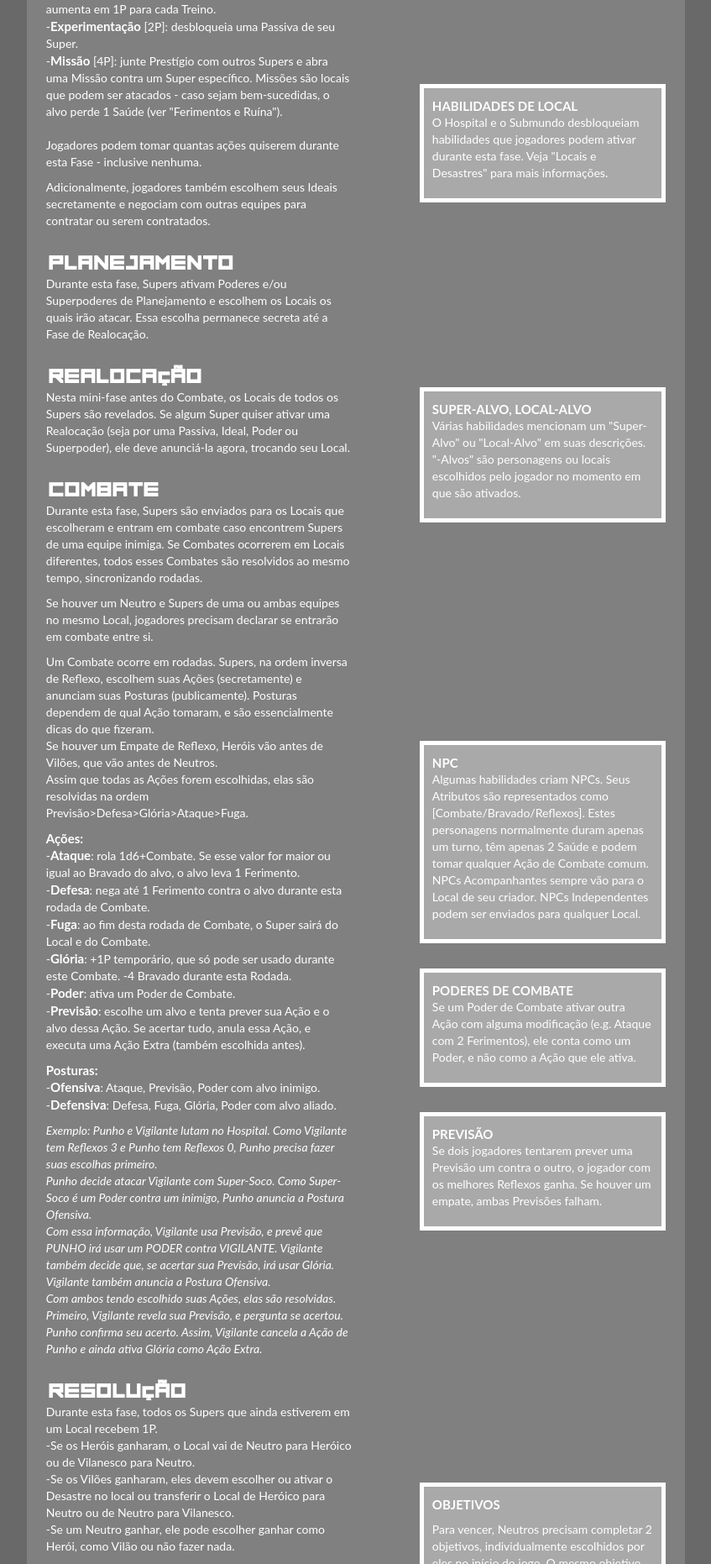
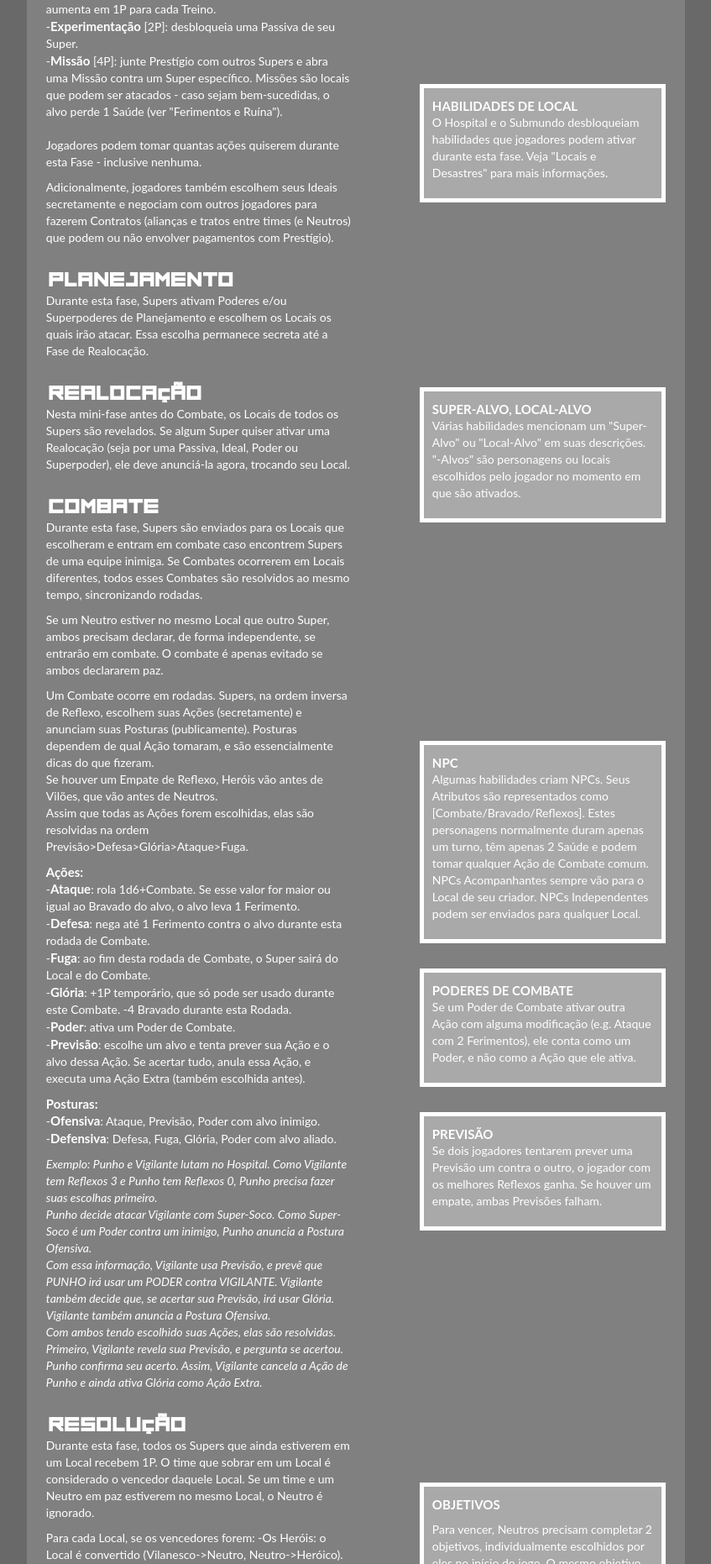
Before and after one commit to MisterProjectLC/AutropolisSite, a Django app: page /autropolis/ in a window 1280 px wide; the page is wider, and only the part inside the window is pictured. Shown: the part 2022-3884 px from the top of that part at 84% size, without its empty margins (232-1079 px from the left). Run offline with Django 3.2, Linux system fonts and the light colour scheme.

Commit message:
balance changes, lucifer e mistica

```diff
--- a/autropolis_map/templates/heroes.html
+++ b/autropolis_map/templates/heroes.html
@@ -189,7 +189,7 @@
         <strong>Ideais:</strong><br>
         -Aura (Troca Desastre para Nada no início da Fase de Planejamento. Dura apenas este turno)<br>
         <i>"Olha aqui, a energia que emana de todos nós - não consegue sentir?"<br></i>
-        -Fantasma (Converte local Vilanesco para Neutro no início da Fase de Planejamento)<br>
+        -Fantasma (-2 Combate neste turno. Converte local Vilanesco para Neutro no início da Fase de Planejamento)<br>
         <i>Depois que Mística sacrificou seu Olho, Thri Fut desapareceu como um fantasma. Ela negou tê-lo derrotado.<br></i>
         -Dominância (+1 Combate em Local Heróico)<br>
         <i>Com a maioria dos heróis morta ou derrotada, Mística teve que aprender a lutar sozinha.<br></i>
--- a/autropolis_map/templates/index.html
+++ b/autropolis_map/templates/index.html
@@ -97,7 +97,8 @@
             Jogadores podem tomar quantas ações quiserem durante esta Fase - inclusive nenhuma.
         </p>
         <p>
-            Adicionalmente, jogadores também escolhem seus Ideais secretamente e negociam com outras equipes para contratar ou serem contratados.
+            Adicionalmente, jogadores também escolhem seus Ideais secretamente e negociam com outros jogadores para fazerem Contratos (alianças e tratos entre
+            times (e Neutros) que podem ou não envolver pagamentos com Prestígio).
         </p>
 
 
@@ -115,11 +116,12 @@
             Durante esta fase, Supers são enviados para os Locais que escolheram e entram em combate caso encontrem Supers de uma equipe inimiga. Se Combates ocorrerem em Locais diferentes, todos esses
             Combates são resolvidos ao mesmo tempo, sincronizando rodadas.
         </p>
-        <p>Se houver um Neutro e Supers de uma ou ambas equipes no mesmo Local, jogadores precisam declarar se entrarão em combate entre si.</p>
+        <p>Se um Neutro estiver no mesmo Local que outro Super, ambos precisam declarar, de forma independente, se entrarão em combate. O combate é apenas
+        evitado se ambos declararem paz.</p>
 
         <p>
-            Um Combate ocorre em rodadas. Supers, na ordem inversa de Reflexo, escolhem suas Ações (secretamente) e anunciam suas Posturas (publicamente). Posturas dependem de qual Ação
-            tomaram, e são essencialmente dicas do que fizeram.<br>
+            Um Combate ocorre em rodadas. Supers, na ordem inversa de Reflexo, escolhem suas Ações (secretamente) e anunciam suas Posturas (publicamente).
+            Posturas dependem de qual Ação tomaram, e são essencialmente dicas do que fizeram.<br>
             Se houver um Empate de Reflexo, Heróis vão antes de Vilões, que vão antes de Neutros.<br>
             Assim que todas as Ações forem escolhidas, elas são resolvidas na ordem Previsão>Defesa>Glória>Ataque>Fuga.<br>
         </p>
@@ -149,16 +151,20 @@
 
         <h3>RESOLUÇÃO</h3>
         <p>
-            Durante esta fase, todos os Supers que ainda estiverem em um Local recebem 1P.<br>
-            -Se os Heróis ganharam, o Local vai de Neutro para Heróico ou de Vilanesco para Neutro.<br>
-            -Se os Vilões ganharam, eles devem escolher ou ativar o Desastre no local ou transferir o Local
-            de Heróico para Neutro ou de Neutro para Vilanesco.<br>
-            -Se um Neutro ganhar, ele pode escolher ganhar como Herói, como Vilão ou não fazer nada.
+            Durante esta fase, todos os Supers que ainda estiverem em um Local recebem 1P. O time que sobrar em um Local
+            é considerado o vencedor daquele Local. Se um time e um Neutro em paz estiverem no mesmo Local, o Neutro é ignorado.<br>
+        </p>
+        <p>
+            Para cada Local, se os vencedores forem:
+            -Os Heróis: o Local é convertido (Vilanesco->Neutro, Neutro->Heróico).<br>
+            -Os Vilões: eles devem escolher entre ativar o Desastre do Local ou converter seu território
+            (Heróico->Neutro, Neutro->Vilanesco).<br>
+            -Um ou mais Neutros: seja um Neutro sozinho ou dois em conjunto, eles devem escolher entre
+            vencer como Herói, como Vilão, ou não fazer nada.
         </p>
 
         <p>
-            Equipes podem anunciar que completaram seus objetivos e venceram o jogo. As Equipes de Heróis e Vilões também podem ganhar caso todo
-            Super do time oposto estiver Arruinado.<br>
+            Depos disso, jogadores podem anunciar que completaram suas Condições de Vitória e venceram o jogo.<br>
             ASSIM QUE QUALQUER UM VENCER O JOGO, O JOGO ACABA.<br>
             Por fim, cada Super recebe 1P.
         </p>
@@ -185,8 +191,8 @@
         <p>
             <strong>BANCO</strong><br>
             Heróico: Nada<br>
-            Neutro: +1 Prestígio p/ todos os Vilões<br>
-            Vilanesco: +2 Prestígio p/ todos os Vilões
+            Neutro: +1 Prestígio p/ cada Vilão<br>
+            Vilanesco: +2 Prestígio p/ cada Vilão
         </p>
 
         <p>
@@ -194,7 +200,7 @@
             [Começa Heróico]<br>
             H: Nada<br>
             N: +1 Engenhoca<br>
-            V: +1 Engenhoca, converte outro local p/ Vilanesco
+            V: +1 Engenhoca, converte outro Local p/ Vilanesco
         </p>
 
         <p>
```
Also changed, not shown: autropolis_map/templates/villains.html (+4 -4 lines).
